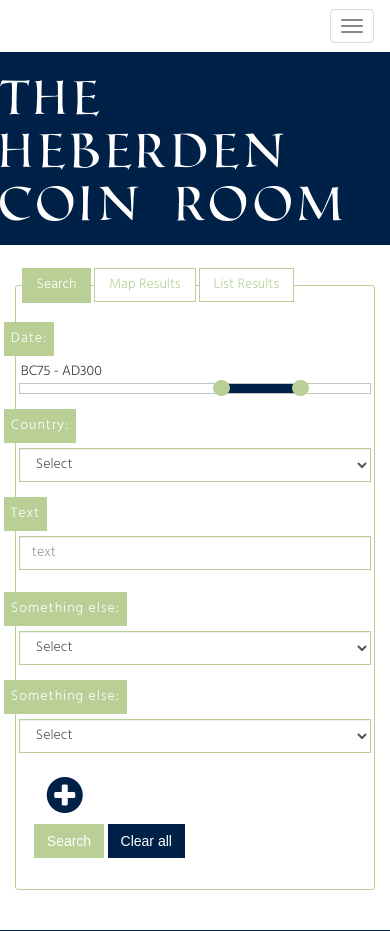
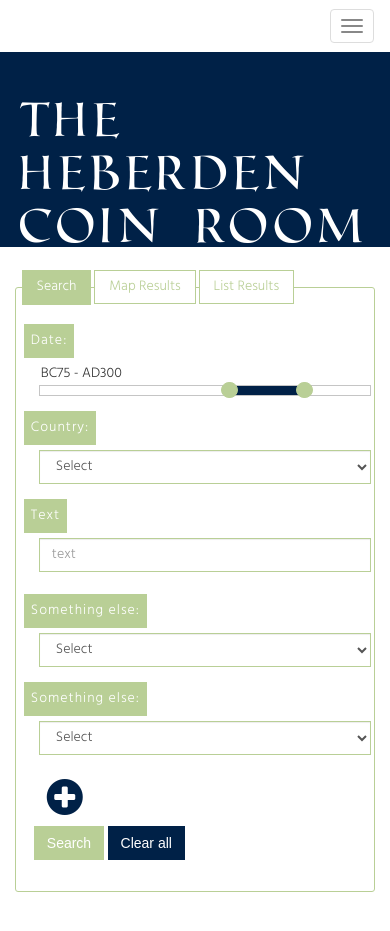
Before and after one commit to les113/ashmolean-coin-col, a PHP site: page /search.php in a window 390 px wide. Shown: the top 931 px of the page. Run offline with PHP 8.4, Linux system fonts and the light colour scheme; some libraries are stand-ins or nearby versions.

Commit message:
form component positioning

```diff
--- a/css/style.css
+++ b/css/style.css
@@ -375,6 +375,9 @@
   border: 1px solid #B9CF96;
   border-radius: 0; }
 
+.form-horizontal .form-group {
+  margin-left: -45px; }
+
 /* map */
 .map img {
   width: 100%; }
@@ -471,7 +474,10 @@
 
   .sitename {
     top: 220px;
-    font-size: 48px; } }
+    font-size: 48px; }
+
+  .form-horizontal .form-group {
+    margin-left: -40px; } }
 /* Medium Devices, Desktops */
 @media only screen and (max-width: 992px) {
   .footer-contacts h4 {
@@ -482,7 +488,14 @@
     height: auto; }
 
   .sitename {
-    top: 200px; } }
+    top: 200px; }
+
+  #headersubpage .sitename {
+    top: 20px;
+    left: 20px; }
+
+  .form-horizontal .form-group {
+    margin-left: -60px; } }
 /* Small Devices, Tablets */
 @media only screen and (max-width: 768px) {
   .header.slideshow {
@@ -502,12 +515,8 @@
   .owl-next:before {
     right: 0px; }
 
-  .navbar {
-    position: fixed;
-    width: 100%; }
-
-  #headersubpage {
-    margin-top: 50px; } }
+  .form-horizontal .form-group {
+    margin-left: 5px; } }
 /* other */
 @media only screen and (min-width: 768px) {
   .navbar-nav {
--- a/sass/style.scss
+++ b/sass/style.scss
@@ -442,6 +442,10 @@
     border:1px solid $primaryColour;
     border-radius: 0;
 }
+.form-horizontal .form-group {
+    margin-left: -45px;
+}
+
 
 /* map */
 
@@ -551,6 +555,9 @@
         top:220px;
         font-size: 48px;
     }
+    .form-horizontal .form-group {
+        margin-left: -40px;
+    }
 }
 
 /* Medium Devices, Desktops */
@@ -564,6 +571,13 @@
     }
     .sitename {
         top:200px;
+    }
+    #headersubpage .sitename {
+        top:20px;
+        left:20px;
+    }
+    .form-horizontal .form-group {
+        margin-left: -60px;
     }
 }
 
@@ -587,12 +601,8 @@
     .owl-next:before {
         right: 0px;
     }
-    .navbar {
-        position:fixed;
-        width:100%;
-    }
-    #headersubpage {
-        margin-top: 50px;
+    .form-horizontal .form-group {
+        margin-left: 5px;
     }
 }
 
```
